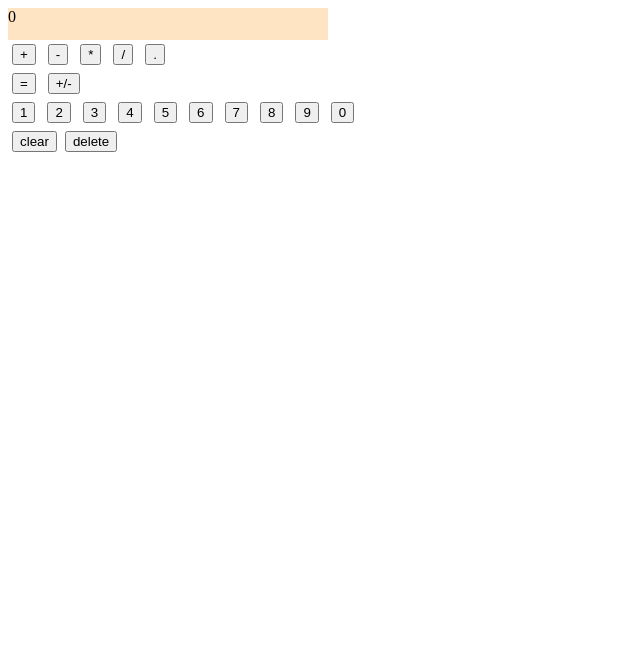
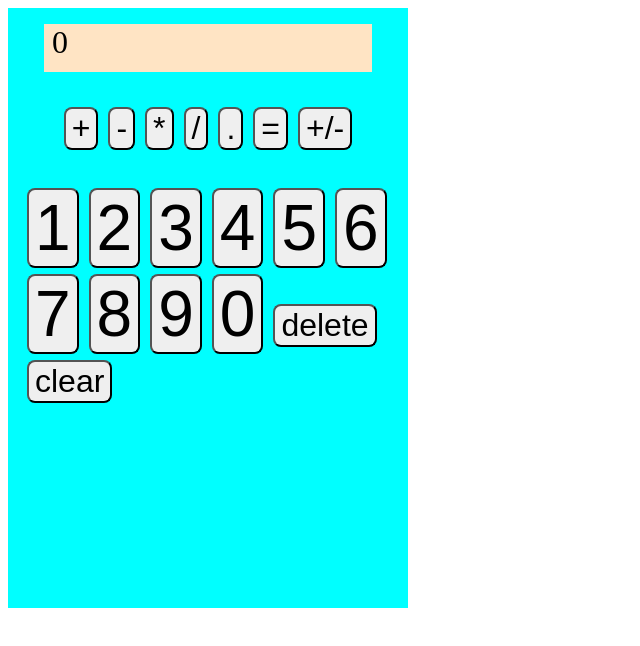
Before and after one commit to SloaneTribble/calculator, a plain HTML site: page index.html in a window 1280 px wide. Shown: the whole page, without its empty margins (0-640 px from the left). Drawn offline with Linux system fonts and the light colour scheme.

Commit message:
Add basic CSS, cleanup JS logic

```diff
--- a/index.html
+++ b/index.html
@@ -10,6 +10,8 @@
 <body>
     <script src="./javascript.js" defer></script>
 
+    <div id="calculator-body">
+
         <div id="display"></div>
 
         <div id="operator-container">
@@ -18,9 +20,11 @@
             <button id="multiply" class="operator-key">*</button>
             <button id="divide" class="operator-key">/</button>
             <button id="decimal">.</button>
-    </div>
             <button id="equals">=</button>
             <button id="invert-sign">+/-</button>
+
+        </div>
+
         <div id="number-container">
             <button id="1" class="num-key">1</button>
             <button id="2" class="num-key">2</button>
@@ -32,10 +36,16 @@
             <button id="8" class="num-key">8</button>
             <button id="9" class="num-key">9</button>
             <button id="0" class="num-key">0</button>
+            <button id="delete">delete</button>
+            <button id="clear">clear</button>
+        </div>
+
     </div>
 
 
-    <button id="clear">clear</button><button id="delete">delete</button>
+
+
+
 
 </body>
 </html>
--- a/javascript.js
+++ b/javascript.js
@@ -40,6 +40,7 @@ const operatorKeys = document.querySelectorAll(".operator-key");
 operatorKeys.forEach((key) => {
 
     key.addEventListener('click', ()=> {
+        if (operator !== "" && y === ""){return;}
         // if (operator == null){operator = ""}; // Pretty sure this is unnecessary
         if (dividedByZero === true){
             x = "0"; // reset display
@@ -52,7 +53,7 @@ operatorKeys.forEach((key) => {
         // ^^^ Older version used regex to split the string in display into
         // three components -- seemed to be more error prone
 
-        if (operator !== ""){ // if an operator is present
+        if (operator !== "" && y !== ""){ // if an operator is present
             display.innerText = operate(operator, x, y); //perform the current operation
             x = display.innerText;
             operator = "";
--- a/style.css
+++ b/style.css
@@ -1,9 +1,43 @@
+body{
+    display: flex;
+    flex-direction: column;
+}
+
+#calculator-body{
+    display: flex;
+    flex-direction: column;
+    align-items: center;
+    background-color:aqua;
+    height: 600px;
+    width: 400px;
+}
+
 #display{
+    text-justify: center;
+    margin: 16px;
+    padding-left: 8px;
+    font-size: 32px;
     width: 320px;
-    height: 32px;
+    height: 48px;
     background-color: bisque;
 }
 
+#operator-container{
+    margin: 16px;
+}
+
+#number-container{
+    margin: 16px;
+}
+
+.num-key{
+    font-size: 64px;
+}
+
 button{
-    margin: 4px;
+    cursor: pointer;
+    background-color: linear-gradient(30deg, blue, white);
+    border-radius: 8px;
+    font-size: 32px;
+    margin: 3px;
 }
```
Lines whose indentation alone changed are shown as unchanged.
